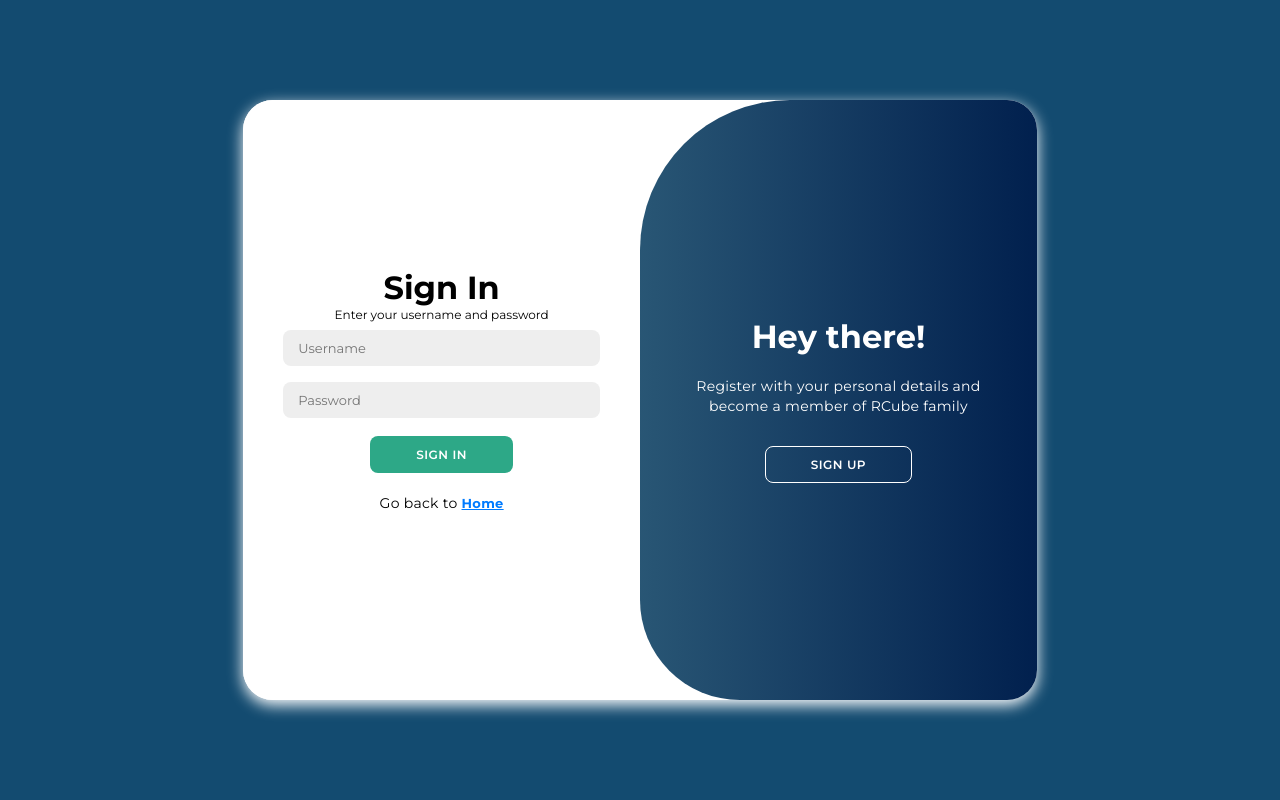
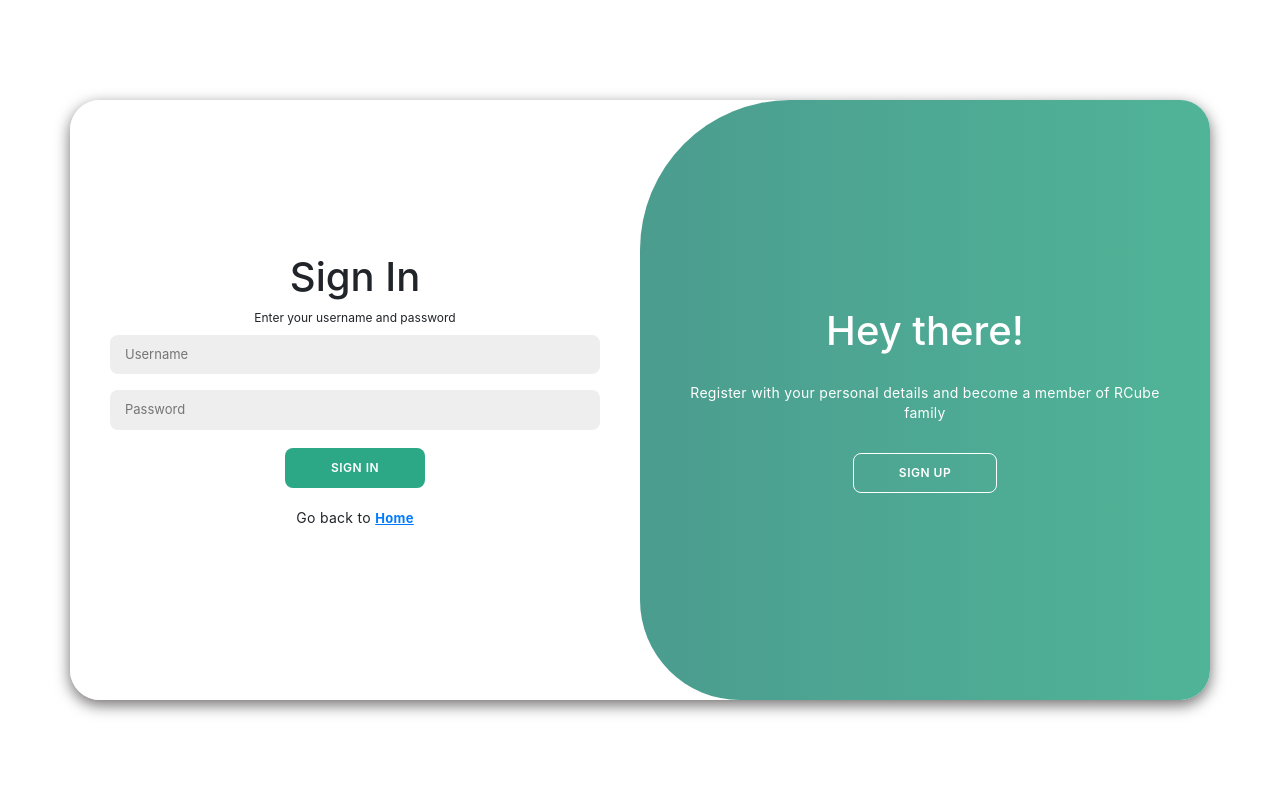
Before and after one commit to nishanthan22/rcube-green-ecom, a Django app: page /user_accounts/?next=/cart/ in a window 1280 px wide. Run offline with Django 5.2, Linux system fonts and the light colour scheme; data comes from the database, SQL or seed files in the repository; some libraries are stand-ins or nearby versions.

Commit message:
sign up page color changes

```diff
--- a/rcubeGreen/rcubeApp/static/css/login_signup.css
+++ b/rcubeGreen/rcubeApp/static/css/login_signup.css
@@ -1,25 +1,27 @@
-@import url('https://fonts.googleapis.com/css2?family=Montserrat:wght@300;400;500;600;700&display=swap');
-
+ @import url('https://fonts.googleapis.com/css2?family=Montserrat:ital,wght@0,100..900;1,100..900&display=swap');
 *{
     margin: 0;
     padding: 0;
     box-sizing: border-box;
-    font-family: 'Montserrat', sans-serif;
 }
 
 body{
-    background-color: #134B70;
+    background-color: white;
     display: flex;
     align-items: center;
     justify-content: center;
     flex-direction: column;
     height: 100vh;
+    font-size: 16px;
+    font-weight: inherit;
+    text-rendering: optimizeLegibility;
+    font-family: 'Montserrat', serif;
 }
 
 .container{
     background-color: #fff;
     border-radius: 30px;
-    box-shadow: 0 5px 15px rgb(255, 255, 255);
+    box-shadow: 0 5px 15px rgb(113, 110, 110);
     position: relative;
     overflow: hidden;
     width: 62%;
@@ -160,13 +162,12 @@ body{
 }
 
 .toggle{
-    background-color: #01204E;
+    background-color: #9CDBA6;
     height: 100%;
-    background: linear-gradient(to right, #508C9B, #01204E);
+    background: linear-gradient(to right, #468585, #50B498);
     color: #fff;
     position: relative;
     left: -100%;
-    height: 100%;
     width: 200%;
     transform: translateX(0);
     transition: all 0.6s ease-in-out;
--- a/rcubeGreen/templates/rcube-green-ecom/base2.html
+++ b/rcubeGreen/templates/rcube-green-ecom/base2.html
@@ -6,7 +6,6 @@
   <meta name="viewport" content="width=device-width, initial-scale=1.0">
   {% load static %}
   <title>{% block title %}My Website{% endblock %}</title>
-  <link rel="stylesheet" href="{% static 'css/style.css' %}">
   <link rel="preconnect" href="https://fonts.googleapis.com">
   <link rel="preconnect" href="https://fonts.gstatic.com" crossorigin>
   <link href="https://fonts.googleapis.com/css2?family=Montserrat:ital,wght@0,100..900;1,100..900&display=swap" rel="stylesheet">
--- a/rcubeGreen/usersApp/templates/user_accounts.html
+++ b/rcubeGreen/usersApp/templates/user_accounts.html
@@ -6,6 +6,9 @@
     <link rel="stylesheet" href="https://cdnjs.cloudflare.com/ajax/libs/font-awesome/6.4.2/css/all.min.css">
     {% load static %}
     <link rel="stylesheet" href="{% static 'css/login_signup.css' %}">
+     <link href="https://fonts.googleapis.com/css2?family=Montserrat:ital,wght@0,100..900;1,100..900&display=swap" rel="stylesheet">
+  <link href="https://stackpath.bootstrapcdn.com/bootstrap/4.5.2/css/bootstrap.min.css" rel="stylesheet">
+
     <title>Login/Sign up</title>
 </head>
 <body>
```
Also changed, not shown: rcubeGreen/db.sqlite3.
